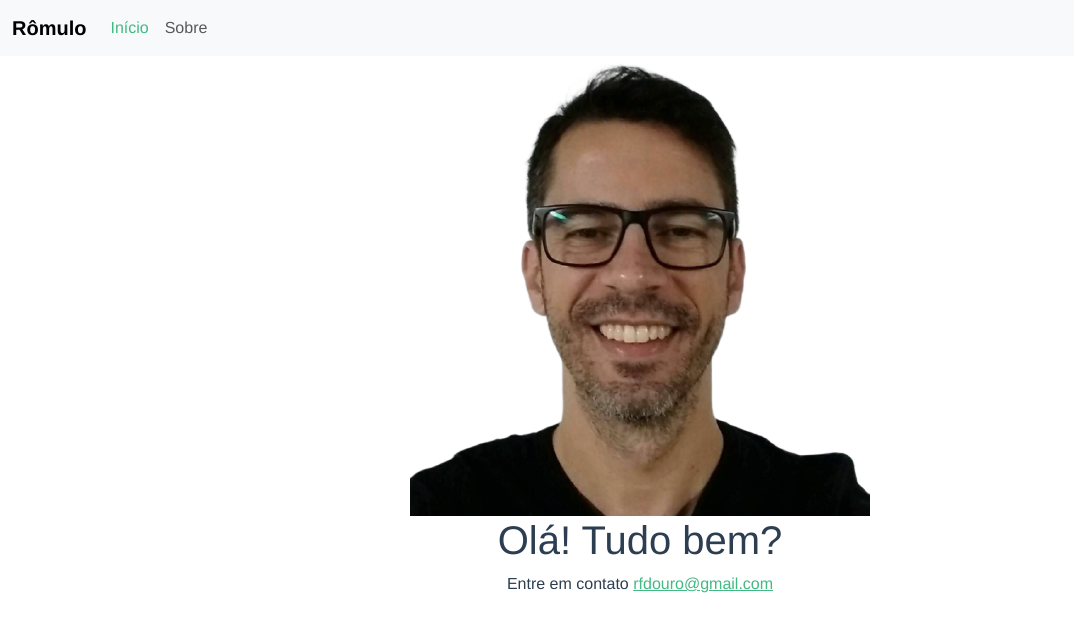
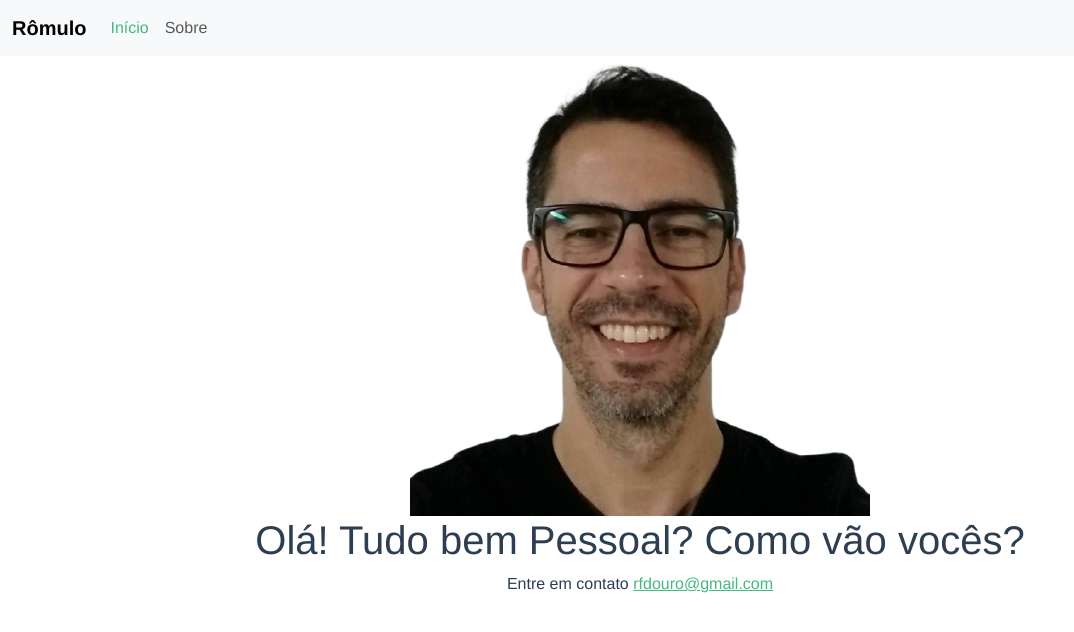
Before and after one commit to Cgfreire/sitegfront5, a Vue app: page / in a window 1280 px wide. Shown: the top 632 px of the page, without its empty margins (0-1074 px from the left). Built offline with nearby package versions, Linux system fonts and the light colour scheme.

Commit message:
Update HomeView.vue

```diff
--- a/src/views/HomeView.vue
+++ b/src/views/HomeView.vue
@@ -1,7 +1,7 @@
 <template>
   <div class="home">
     <img alt="Vue logo" src="../assets/eu.png">
-    <HelloWorld msg="Olá! Tudo bem?"/>
+    <HelloWorld msg="Olá! Tudo bem Pessoal? Como vão vocês?"/>
   </div>
 </template>
 
```
